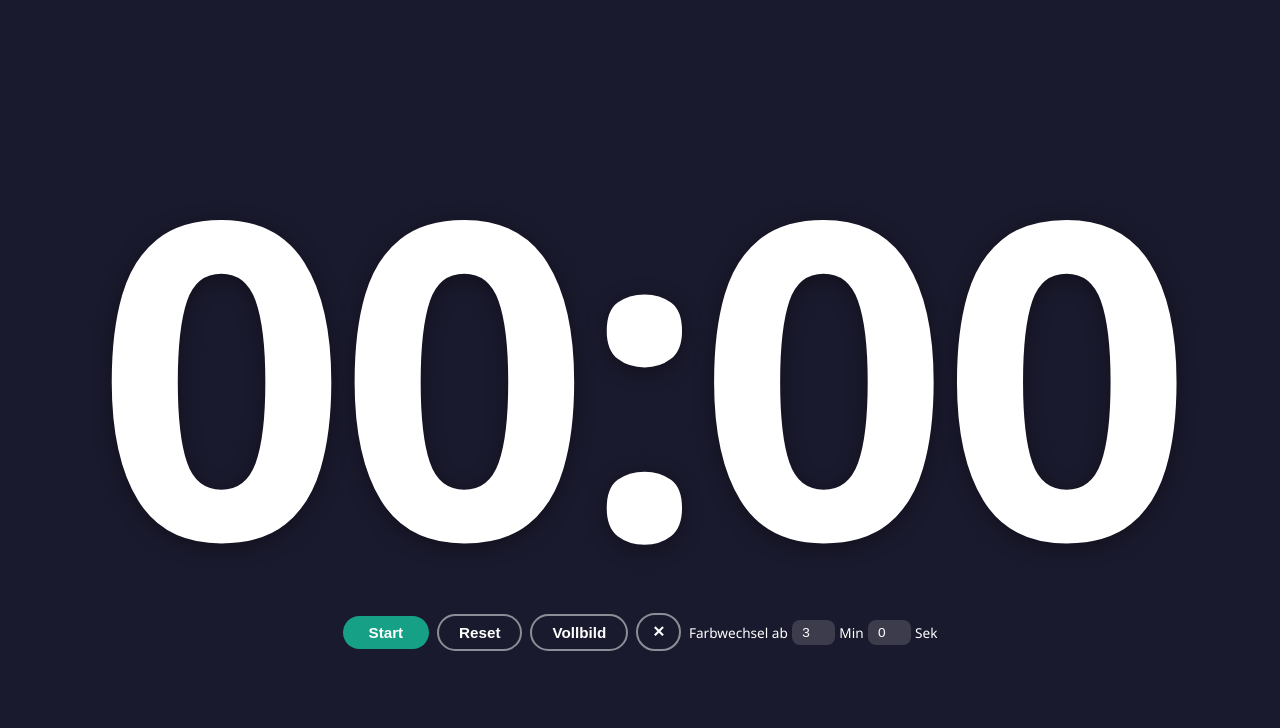
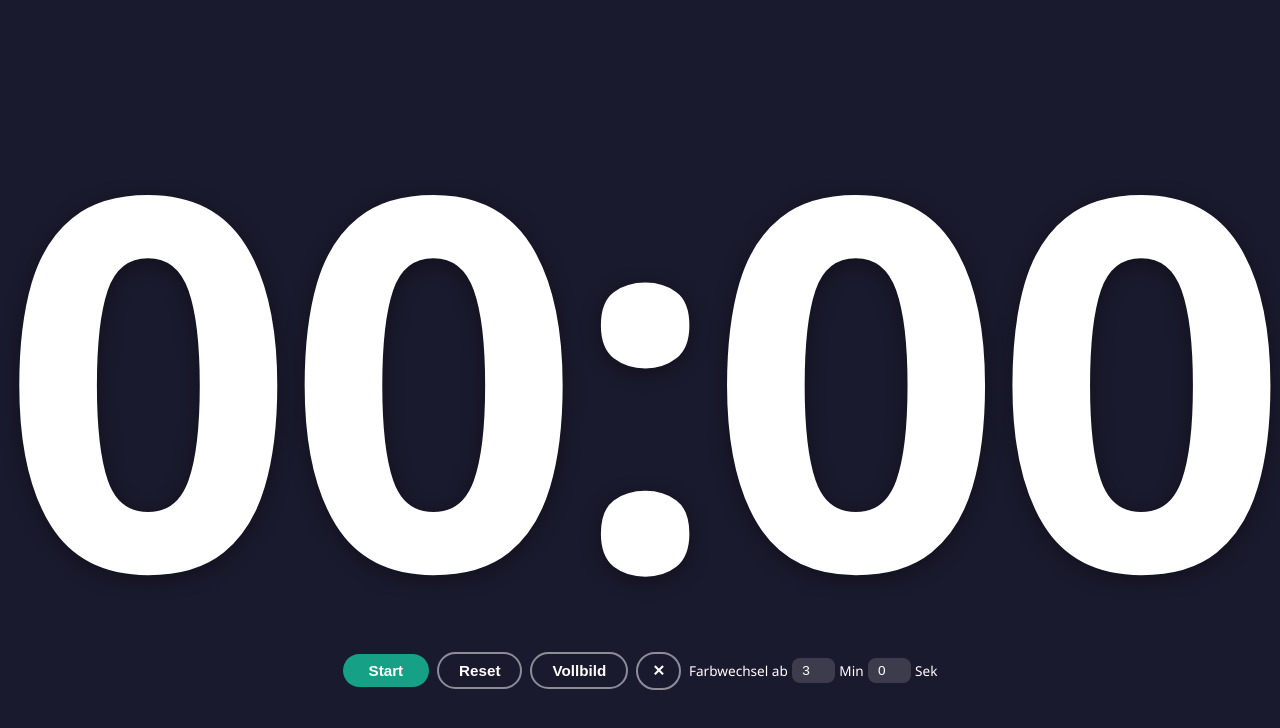
Before and after one commit to m-kue/Kuen.WebApp, a plain HTML site: page TrainingWatch/trainingwatch.html in a window 1280 px wide. Both pictures are taken after a click on the button "Reset". Drawn offline with Linux system fonts and the light colour scheme.

Commit message:
TrainingWatch: Ziffern fuellen per JS den verfuegbaren Bildschirm aus
- passeGroesseAn() skaliert die Anzeige per Messung auf die groesstmoegliche Schriftgroesse
  (volle Bildschirmgroesse bei ausgeblendeter Steuerung, sonst Bildschirm minus Steuerleiste)
- NeuBerechnung bei Fenster-Resize, beim Aus-/Einblenden und bei jeder TextAenderung der Anzeige
- Service-Worker-Cache auf trainingwatch-v4 erhoeht

Co-authored-by: m-kue <m-kue@users.noreply.github.com>

```diff
--- a/TrainingWatch/sw.js
+++ b/TrainingWatch/sw.js
@@ -1,4 +1,4 @@
-const CACHE = 'trainingwatch-v3';
+const CACHE = 'trainingwatch-v4';
 const DATEIEN = [
   './trainingwatch.html',
   './manifest.webmanifest',
--- a/TrainingWatch/trainingwatch.html
+++ b/TrainingWatch/trainingwatch.html
@@ -41,11 +41,11 @@
     letter-spacing: -0.02em;
     user-select: none;
     line-height: 1;
+    white-space: nowrap;
     text-shadow: 0 4px 20px rgba(0, 0, 0, 0.4);
   }
 
   body.versteckt #anzeige {
-    font-size: min(38vw, 72vh);
     cursor: pointer;
   }
 
@@ -162,6 +162,7 @@
 
 <script>
   const anzeige = document.getElementById('anzeige');
+  const steuerung = document.getElementById('steuerung');
   const knopf = document.getElementById('startKnopf');
   const resetKnopf = document.getElementById('resetKnopf');
   const vollbildKnopf = document.getElementById('vollbildKnopf');
@@ -183,10 +184,29 @@
     return min * 60 + sek;
   }
 
+  function passeGroesseAn() {
+    anzeige.style.fontSize = '100px';
+    const rect = anzeige.getBoundingClientRect();
+    let verfuegbarHoehe = window.innerHeight;
+    if (!document.body.classList.contains('versteckt')) {
+      const luecke = parseFloat(getComputedStyle(document.body).gap) || 0;
+      verfuegbarHoehe -= steuerung.offsetHeight + luecke;
+    }
+    const faktor = Math.min(window.innerWidth / rect.width, verfuegbarHoehe / rect.height);
+    anzeige.style.fontSize = Math.floor(100 * faktor) + 'px';
+  }
+
   function zeige(sekunden) {
-    anzeige.textContent = pad(Math.floor(sekunden / 60)) + ':' + pad(sekunden % 60);
+    const text = pad(Math.floor(sekunden / 60)) + ':' + pad(sekunden % 60);
+    if (text !== anzeige.textContent) {
+      anzeige.textContent = text;
+      passeGroesseAn();
+    }
     document.body.classList.toggle('abgelaufen', sekunden >= grenzeSekunden());
   }
+
+  window.addEventListener('resize', passeGroesseAn);
+  passeGroesseAn();
 
   function aktualisieren() {
     if (!laufend) return;
@@ -216,10 +236,12 @@
 
   ausblendKnopf.addEventListener('click', () => {
     document.body.classList.add('versteckt');
+    passeGroesseAn();
   });
 
   anzeige.addEventListener('click', () => {
     document.body.classList.remove('versteckt');
+    passeGroesseAn();
   });
 
   function grenzeGeaendert() {
```
